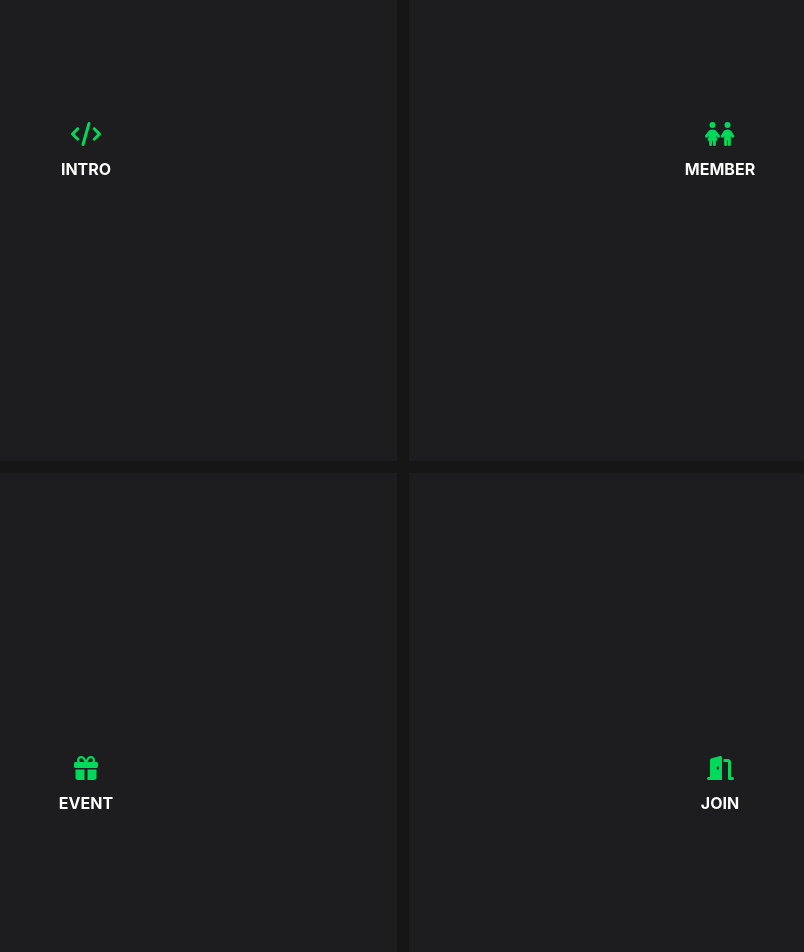
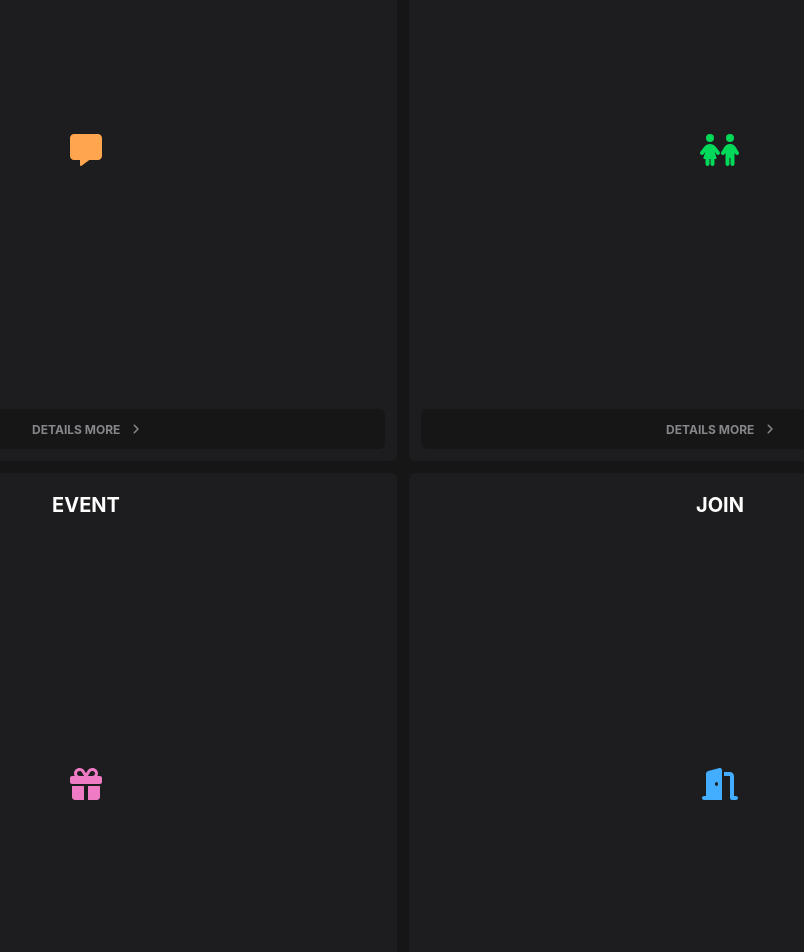
Before and after one commit to potionstory/meetup, a Next.js app in the folder frontend/: page /main in a window 1280 px wide. Shown: the part 760-1712 px from the top of the page, without its empty margins (237-1041 px from the left). Built offline with nearby package versions, Linux system fonts and the light colour scheme; a web font is replaced by a local one.

Commit message:
[feature: frontend] components > MenuBox add

```diff
--- /dev/null
+++ b/frontend/src/components/MenuBox/MenuBox.js
@@ -0,0 +1,25 @@
+import { MenuBoxStyled } from "./style";
+import { faAngleRight } from "@fortawesome/free-solid-svg-icons";
+import { FontAwesomeIcon } from "@fortawesome/react-fontawesome";
+import Link from "next/link";
+
+export default function MenuBox({ menu }) {
+  const { title, icon, color, url } = menu;
+
+  return (
+    <MenuBoxStyled color={color}>
+      <div className="menu-inner">
+        <span className="menu-title">{title}</span>
+        <span className="menu-icon">
+          <FontAwesomeIcon icon={icon} />
+        </span>
+        <Link href={url} className="menu-link">
+          details more
+          <span class="link-icon">
+            <FontAwesomeIcon icon={faAngleRight} />
+          </span>
+        </Link>
+      </div>
+    </MenuBoxStyled>
+  );
+}
--- /dev/null
+++ b/frontend/src/components/MenuBox/index.js
@@ -0,0 +1,3 @@
+import MenuBox from "./MenuBox";
+
+export default MenuBox;
--- /dev/null
+++ b/frontend/src/components/MenuBox/style.js
@@ -0,0 +1,53 @@
+import styled from "styled-components";
+
+export const MenuBoxStyled = styled.header`
+  position: relative;
+  padding-top: calc(50% - 6px);
+  width: calc(50% - 6px);
+  .menu-inner {
+    display: flex;
+    flex-direction: column;
+    align-items: center;
+    justify-content: space-between;
+    position: absolute;
+    top: 0;
+    left: 0;
+    width: 100%;
+    height: 100%;
+    padding: 12px;
+    border-radius: 6px;
+    background-color: var(--color-line);
+    .menu-title {
+      height: 40px;
+      font-size: var(--size-20);
+      font-weight: var(--weight-700);
+      color: var(--color-title);
+      line-height: 40px;
+      text-transform: uppercase;
+    }
+    .menu-icon {
+      display: flex;
+      align-items: center;
+      position: relative;
+      svg {
+        font-size: var(--size-32);
+        color: ${(props) => props.color};
+      }
+    }
+    .menu-link {
+      display: flex;
+      align-items: center;
+      justify-content: center;
+      gap: 0 12px;
+      width: 100%;
+      height: 40px;
+      border-radius: 6px;
+      background-color: var(--color-bg);
+      font-size: var(--size-12);
+      font-weight: var(--weight-700);
+      color: var(--color-text);
+      text-align: center;
+      text-transform: uppercase;
+    }
+  }
+`;
--- a/frontend/src/pages/main/index.js
+++ b/frontend/src/pages/main/index.js
@@ -1,6 +1,34 @@
 import { MainStyled } from "./style";
-import { faChildren, faCode, faDoorOpen, faGift, faMessage } from "@fortawesome/free-solid-svg-icons";
+import MenuBox from "@/components/MenuBox";
+import { faChildren, faDoorOpen, faGift, faMessage } from "@fortawesome/free-solid-svg-icons";
 import { FontAwesomeIcon } from "@fortawesome/react-fontawesome";
+
+const menuArray = [
+  {
+    title: "intro",
+    icon: faMessage,
+    color: "#ffa54d",
+    url: "/intro",
+  },
+  {
+    title: "member",
+    icon: faChildren,
+    color: "#00d959",
+    url: "/member",
+  },
+  {
+    title: "event",
+    icon: faGift,
+    color: "#f07bc5",
+    url: "/event",
+  },
+  {
+    title: "join",
+    icon: faDoorOpen,
+    color: "#43aeff",
+    url: "/join",
+  },
+];
 
 export default function Main() {
   return (
@@ -19,46 +47,9 @@ export default function Main() {
         다양한 음식과 이벤트로 다시 찾아온 풍성한 <b>시간</b>
       </p>
       <div className="menu">
-        <div className="menu-box">
-          <div className="menu-inner">
-            <button type="button">
-              <span className="icon">
-                <FontAwesomeIcon icon={faCode} />
-              </span>
-              <span class="name">intro</span>
-            </button>
-          </div>
-        </div>
-        <div className="menu-box">
-          <div className="menu-inner">
-            <button type="button">
-              <span className="icon">
-                <FontAwesomeIcon icon={faChildren} />
-              </span>
-              <span class="name">member</span>
-            </button>
-          </div>
-        </div>
-        <div className="menu-box">
-          <div className="menu-inner">
-            <button type="button">
-              <span className="icon">
-                <FontAwesomeIcon icon={faGift} />
-              </span>
-              <span class="name">event</span>
-            </button>
-          </div>
-        </div>
-        <div className="menu-box">
-          <div className="menu-inner">
-            <button type="button">
-              <span className="icon">
-                <FontAwesomeIcon icon={faDoorOpen} />
-              </span>
-              <span class="name">join</span>
-            </button>
-          </div>
-        </div>
+        {menuArray.map((menu) => (
+          <MenuBox key={menu.title} menu={menu} />
+        ))}
       </div>
     </MainStyled>
   );
--- a/frontend/src/pages/main/style.js
+++ b/frontend/src/pages/main/style.js
@@ -13,7 +13,6 @@ export const MainStyled = styled.div`
     gap: 64px 0;
     font-size: var(--size-48);
     font-weight: var(--weight-700);
-    background: var(--color-orange);
     background: linear-gradient(90deg, var(--color-orange), var(--color-pink) 50%, var(--color-blue));
     -webkit-background-clip: text;
     -webkit-text-fill-color: transparent;
@@ -38,39 +37,5 @@ export const MainStyled = styled.div`
     flex-wrap: wrap;
     gap: 12px;
     width: 100%;
-    .menu-box {
-      position: relative;
-      padding-top: calc(50% - 6px);
-      width: calc(50% - 6px);
-      .menu-inner {
-        position: absolute;
-        top: 0;
-        left: 0;
-        width: 100%;
-        height: 100%;
-        button {
-          display: flex;
-          flex-direction: column;
-          align-items: center;
-          justify-content: center;
-          gap: 12px 0;
-          width: 100%;
-          height: 100%;
-          background-color: var(--color-line);
-          .icon {
-            svg {
-              font-size: var(--size-24);
-              color: var(--color-green);
-            }
-          }
-          .name {
-            font-size: var(--size-16);
-            font-weight: var(--weight-700);
-            color: var(--color-title);
-            text-transform: uppercase;
-          }
-        }
-      }
-    }
   }
 `;
```
